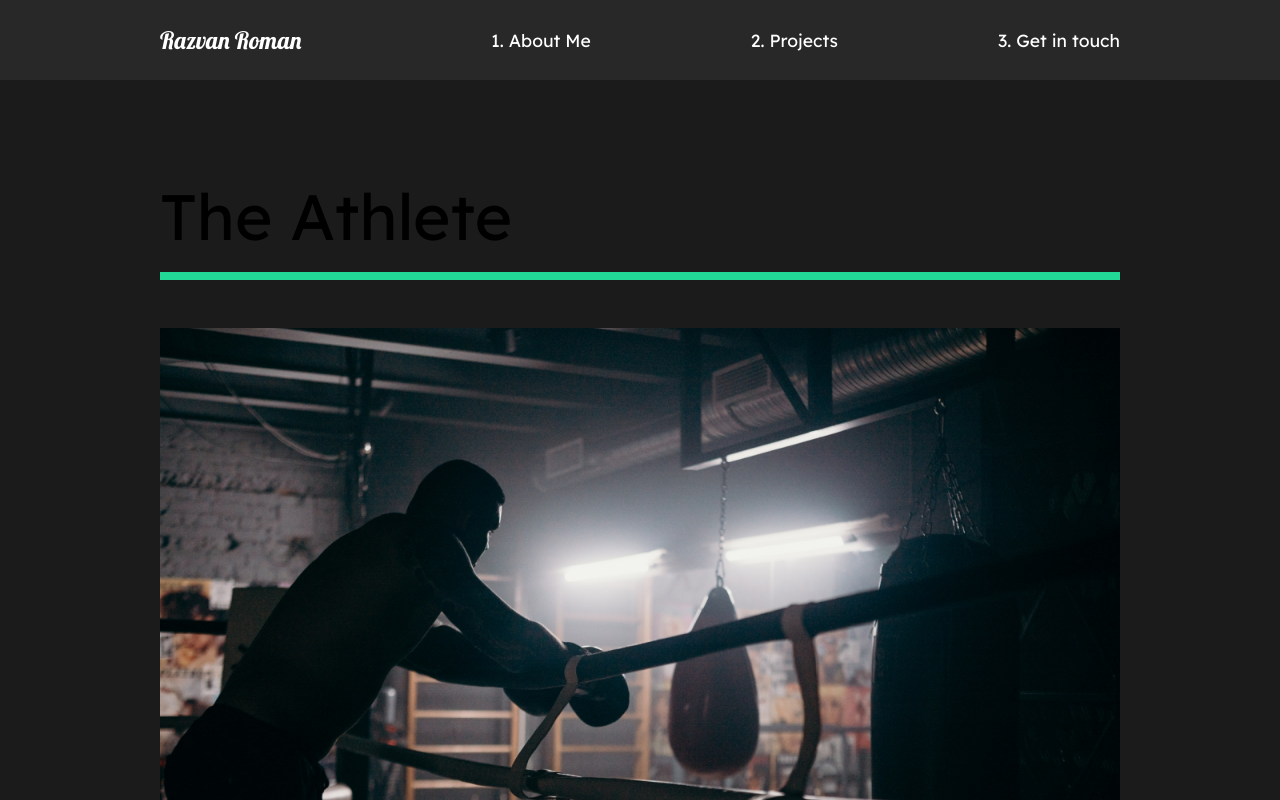
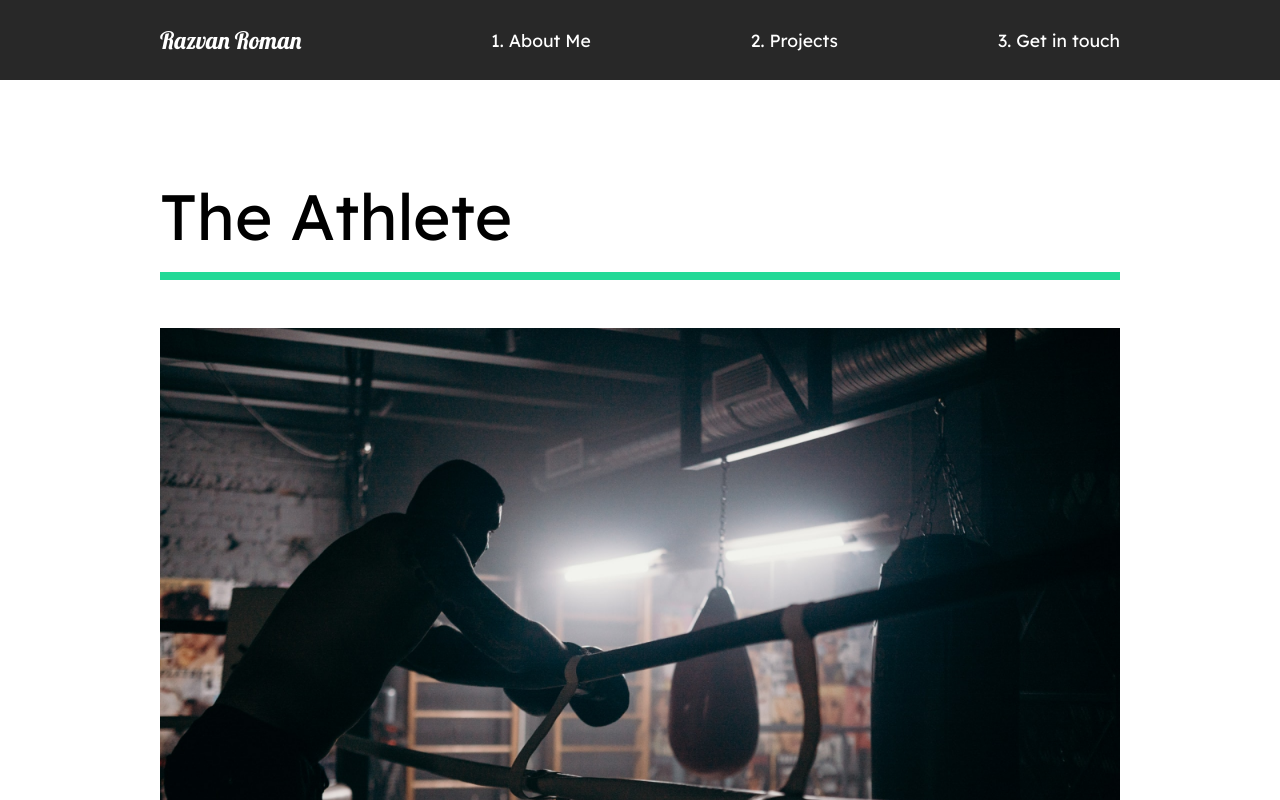
Before and after one commit to razvanr91/portfolio-app, a React (Create React App) app: page /experience in a window 1280 px wide. Shown: the top 800 px of the page. Built offline with nearby package versions, Linux system fonts and the light colour scheme.

Commit message:
Update Experience.tsx

```diff
--- a/src/pages/Experience.tsx
+++ b/src/pages/Experience.tsx
@@ -8,10 +8,13 @@ import goodtimes from "../img/goodtimes-small.png";
 // Animations
 import { motion } from "framer-motion";
 import { pageAnimation, fade, photoAnimation, lineAnimation, slider, sliderContainer } from "../animation";
+import { useInView } from "react-intersection-observer";
+import { useAnimation } from "framer-motion";
+import { scrollReveal } from "../animation";
 
 const Experience = () => {
 	return (
-		<Work variants={pageAnimation} initial="hidden" animate="show" exit="exit">
+		<Work style={{ background: "#fff" }} variants={pageAnimation} initial="hidden" animate="show" exit="exit">
 			<motion.div variants={sliderContainer}>
 				<Frame1 variants={slider}></Frame1>
 				<Frame2 variants={slider}></Frame2>
```
